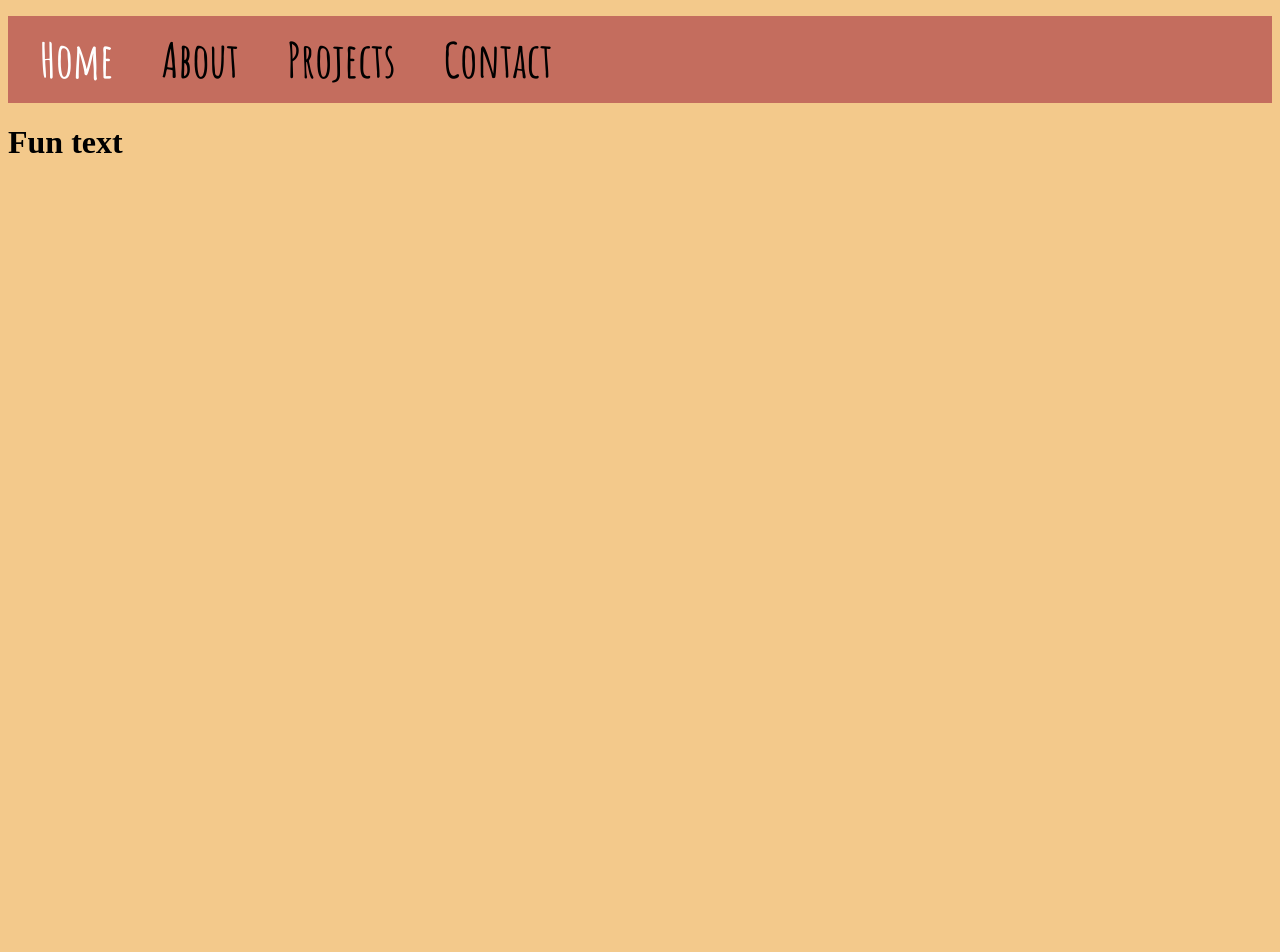
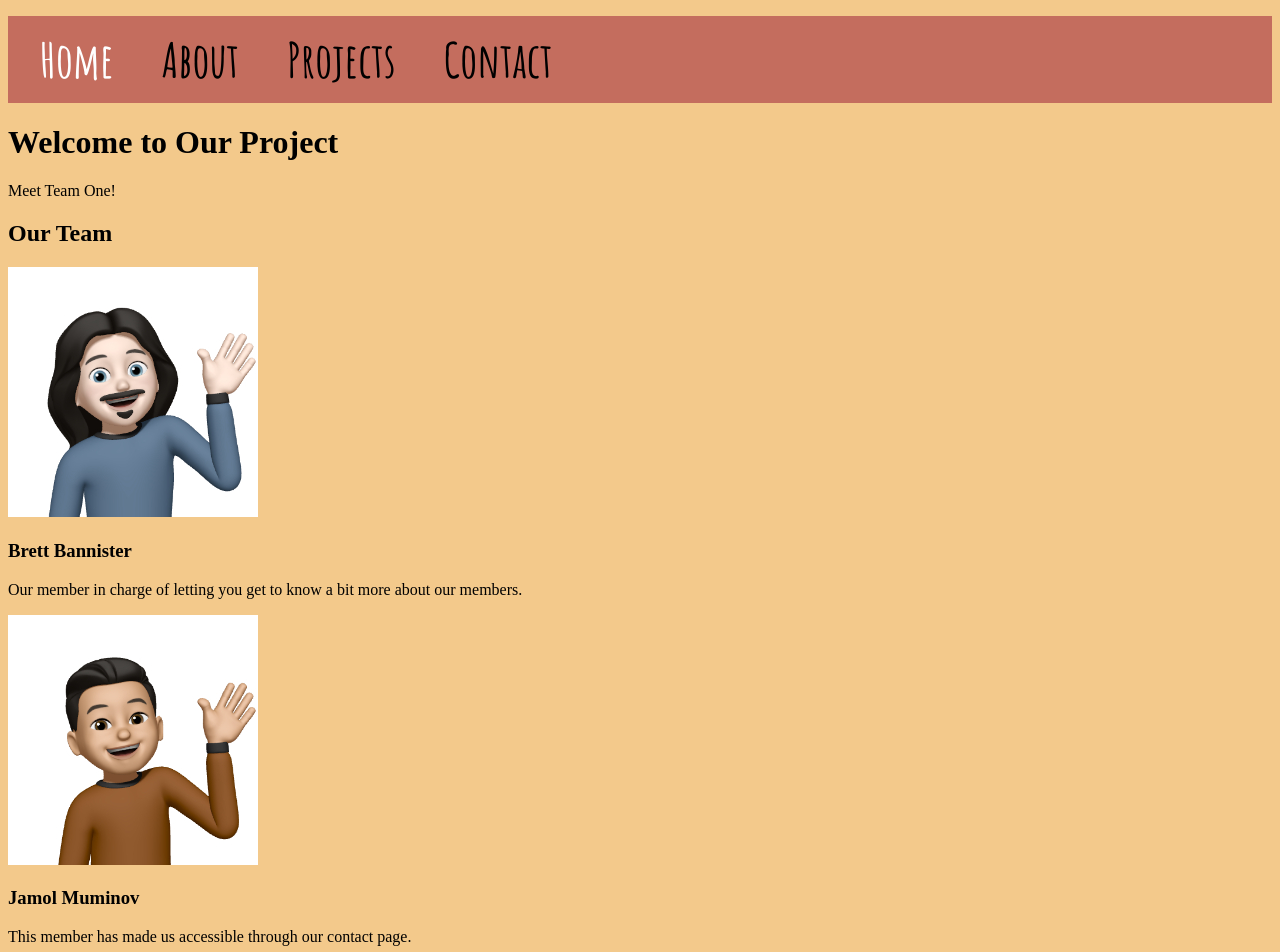
Before and after one commit to jmuminov/team1-repo, a plain HTML site: page index.html in a window 1280 px wide. Shown: the top 952 px of the page. Before the commit the page ends 800 px from the top, so only its background shows below. Drawn offline with Linux system fonts and the light colour scheme.

Commit message:
finished the index.html and added some pictures

```diff
--- a/index.html
+++ b/index.html
@@ -23,7 +23,29 @@
       </ul>
     </nav>
     <div class="main-content">
-        <h1>Fun text</h1>
+       <h1>Welcome to Our Project</h1>
+       <p>Meet Team One!</p>
     </div>
+<!-- Team Section -->
+    <section class="team-section">
+      <h2>Our Team</h2>
+      <div class="team-members">
+        <div class="member">
+          <img src="./member1.jpg" alt="Member 1">
+          <h3>Brett Bannister</h3>
+          <p>Our member in charge of letting you get to know a bit more about our members.</p>
+        </div>
+        <div class="member">
+          <img src="./member2.jpg" alt="Member 2">
+          <h3>Jamol Muminov</h3>
+          <p>This member has made us accessible through our contact page.</p>
+        </div>
+        <div class="member">
+          <img src="./member3.jpg" alt="Member 3">
+          <h3>Aneek Castro</h3>
+          <p>Our member in charge of creating a welcoming home page.</p>
+        </div>
+      </div>
+    </section>
   </body>
 </html>
```
Also changed, not shown: member1.jpg (added), member2.jpg (added), member3.jpg (added).
